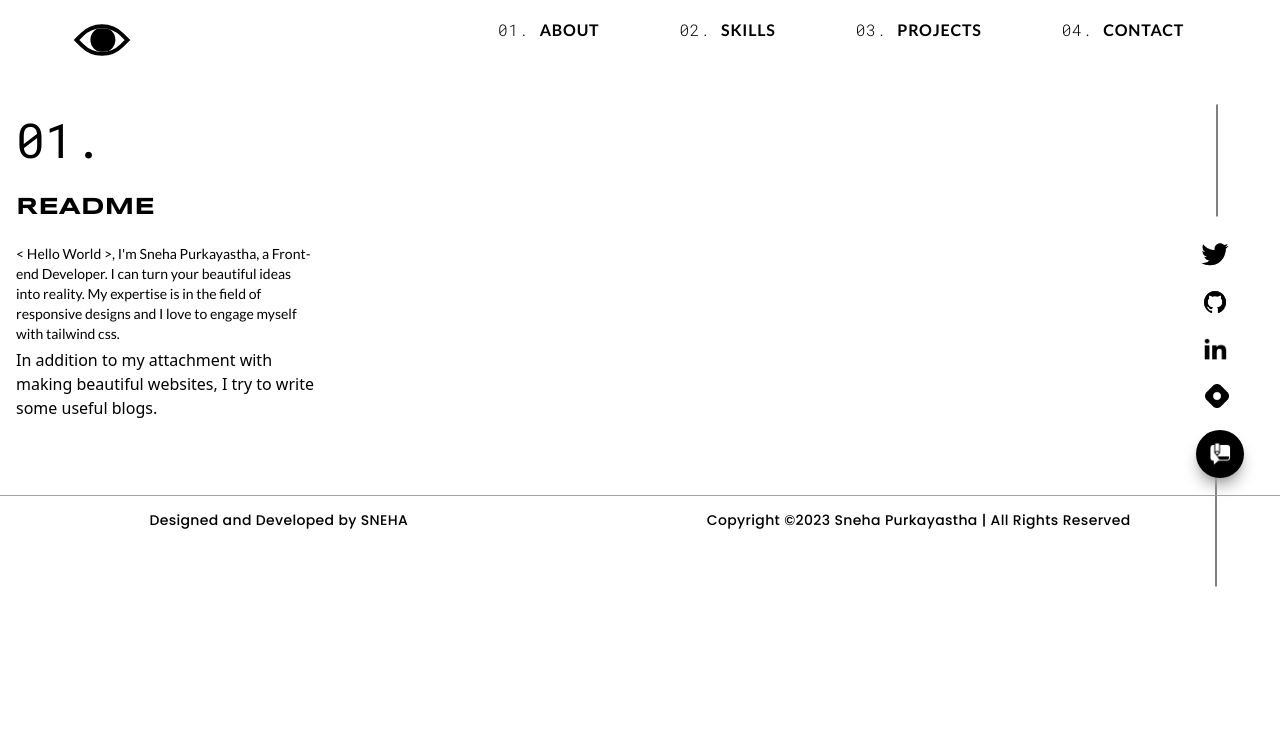
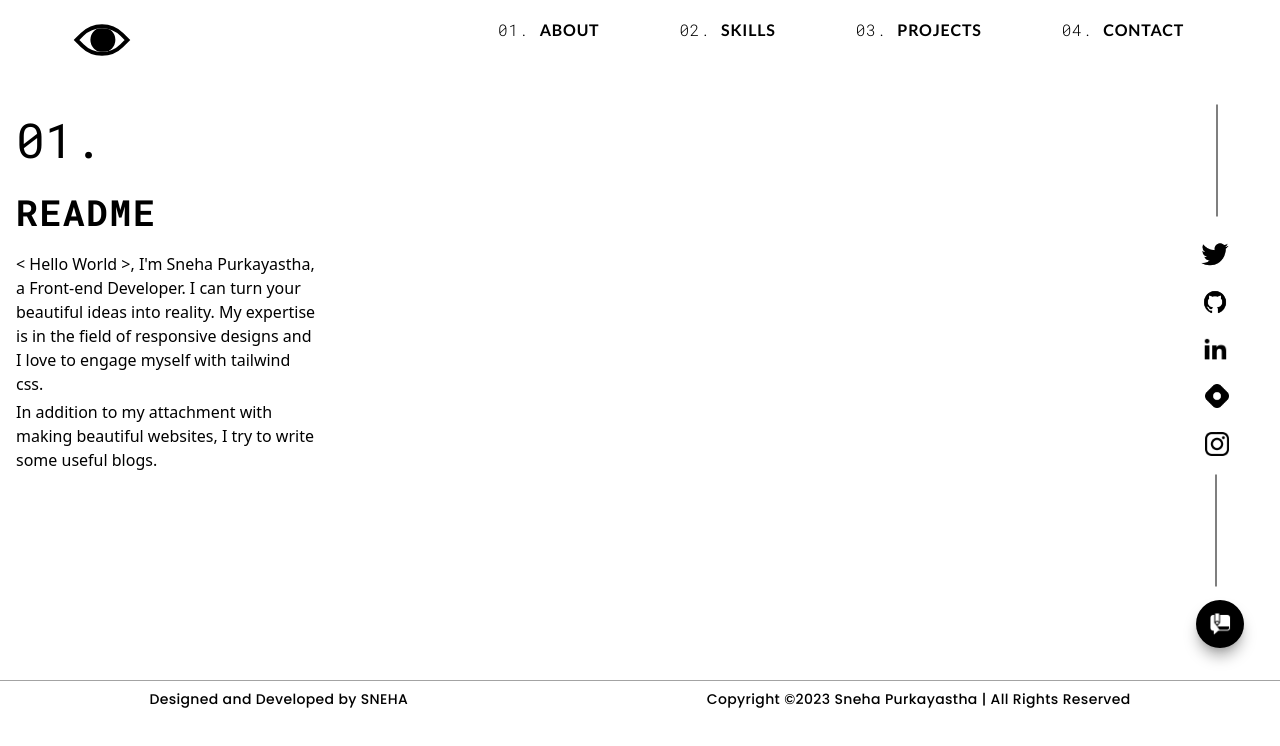
Before and after one commit to snehap02/Portfolio, a React (Create React App) app: page /about in a window 1280 px wide. Shown: the top 746 px of the page. Built offline with nearby package versions, Linux system fonts and the light colour scheme; the HTML template or start-up script is replaced by a standard one.

Commit message:
new commit

```diff
--- a/public/index.html
+++ b/public/index.html
@@ -15,7 +15,7 @@
 
     <title>Sneha Purkayastha</title>
   </head>
-  <body class="overflow-x-hidden">
+  <body class="">
     <noscript>You need to enable JavaScript to run this app.</noscript>
     <div id="root"></div>
 
--- a/src/App.js
+++ b/src/App.js
@@ -13,7 +13,11 @@ import Footer from './components/Footer';
 function App() {
   return (
     <>
+    <div className='overflow-x-hidden'>
     <Navbar/>
+    <Iconpack/>
+    <Footer/>
+    <Blog/>
       <BrowserRouter>
         <Routes>
           <Route path='/' element={<Home/>}/>
@@ -23,9 +27,7 @@ function App() {
           <Route path='/contact' element={<Contact/>}/>
         </Routes>
       </BrowserRouter>
-      {/* <Iconpack/> */}
-      <Blog/>
-      <Footer/>
+    </div>
     </>
   );
 }
--- a/src/components/About.js
+++ b/src/components/About.js
@@ -1,22 +1,38 @@
 import React from 'react'
 import Iconpack from './Iconpack'
+import Footer from './Footer'
 
 const About = () => {
   return (
     <>
       <div>
-      <Iconpack />
+      {/* <Iconpack /> */}
       <div className='flex flex-col'>
         <h1 className='flex font-robotoMono text-5xl ml-4 mt-9'>
           01.
         </h1>
         <div className='flex flex-col w-[300px] ml-4'>
-          <h1 className='text-2xl pt-7 font-syncopate font-bold'>README</h1>
-          <p className='pt-5 font-lato text-sm'><span>&lt; Hello World &gt;, </span> I'm Sneha Purkayastha, a Front-end Developer. I can turn your beautiful ideas into reality. My expertise is in the field of responsive designs and I love to engage myself with tailwind css. </p>
+          <h1 className='text-4xl pt-7 font-robotoMono tracking-wider font-bold'>README</h1>
+          <p className='pt-5'><span>&lt; Hello World &gt;, </span> I'm Sneha Purkayastha, a Front-end Developer. I can turn your beautiful ideas into reality. My expertise is in the field of responsive designs and I love to engage myself with tailwind css. </p>
           <span className='mt-1'>In addition to my attachment with making beautiful websites, I try to write some useful blogs. </span>
+          {/* <div>;jsnnsdjkad nasdjd akjsdndjasnd sjdncuudddddddddddddddddddddddddddddd
+          dddddddddddddddddddddddddddddddddddd
+          dddddddddddddddddddddddddddddddddddd
+          ddddddddddddddd
+          dddddddddddddddddddddddddddddddddddd
+          dddddddddddddddddddddddddddddddddddd
+          dddddddddddddd
+          dddddddddddddddddddddddddddddddddddd
+          dddddddddddddddddddddddddddddddddddd
+          ddddddddddd
+          dddddddddddddddddddddddddddddddddddd
+          dddddddddddddddddddddddddddddddddddd
+          dddddddddddddddddddddd
+          dddddddddddd</div> */}
         </div>
       </div>
       </div>
+      {/* <Footer/> */}
     </>
   )
 }
--- a/src/components/Blog.js
+++ b/src/components/Blog.js
@@ -7,7 +7,7 @@ const Blog = () => {
   return (
     <>
     {openModal && <Modal closeModal = {setOpenModal}/>}
-        <div className='mt-[128px] 600:mt-[100px] 820:mt-[50px] lg:mt-[70px] xl:mt-[10px] mr-2 sm:mr-9 w-10 lg:w-12 bg-black rounded-full sm:p-3 p-2 cursor-pointer hover:scale-105 transition duration-500 shadow-lg shadow-neutral-400 right-0 flex fixed'>
+        <div className='mt-[520px] mr-2 sm:mr-9 w-10 lg:w-12 bg-black rounded-full sm:p-3 p-2 cursor-pointer hover:scale-105 transition duration-500 shadow-lg shadow-neutral-400 right-0 flex fixed'>
         <div onClick={() => {setOpenModal(true)}}>
         <img src='../images/blog.png'/>
         </div>
--- a/src/components/Footer.js
+++ b/src/components/Footer.js
@@ -3,7 +3,7 @@ import React from "react";
 const Footer = () => {
   return (
     <>
-      <div className="mt-[230px] 600:mt-[190px] 820:mt-[150px] lg:mt-[150px] xl:mt-[75px] w-full border-t border-t-neutral-400 h-[50px] fixed flex flex-col lg:flex-row lg:justify-around items-center font-poppins font-medium tracking-wide text-[12px] lg:text-[14px] py-2">
+      <div className="mt-[600px] w-full border-t border-t-neutral-400 fixed flex flex-col lg:flex-row lg:justify-around justify-center items-center font-poppins font-medium tracking-wide text-[12px] lg:text-[14px] py-2">
         <div>Designed and Developed by SNEHA</div>
         <div>Copyright ©2023 Sneha Purkayastha | All Rights Reserved</div>
       </div>
--- a/src/components/Home.js
+++ b/src/components/Home.js
@@ -6,8 +6,8 @@ import Footer from "./Footer";
 const Home = () => {
   return (
     <>
-      <div className="overflow-hidden">
-        <Iconpack />
+      <div className="h-[600px]">
+        {/* <Iconpack /> */}
         <div className="flex flex-col 520:flex-row justify-evenly pt-36 900:pt-28 lg:pt-14 pl-4 xl:pl-0">
           <h1 className="xl:text-5xl text-3xl 600:text-5xl  font-poppins tracking-wider text-neutral-600">
             Hello,
@@ -31,7 +31,7 @@ const Home = () => {
         {/* <div className="hidden xl:flex justify-center items-center font-poppins text-neutral-600 pt-5 text-xl"><h1>I can turn your beautiful ideas into reality.</h1></div> */}
       </div>
       {/* <Blog/> */}
-      <Footer />
+      {/* <Footer /> */}
     </>
   );
 };
--- a/src/index.css
+++ b/src/index.css
@@ -1,4 +1,4 @@
-@import url('https://fonts.googleapis.com/css2?family=Inter:wght@200;400;600;800&family=Lato:wght@300;400;700;900&family=Montserrat:wght@400;500&family=Poppins:wght@200;300;400;500;800;900&family=Raleway:wght@200;300;400;500;600;700;800&family=Roboto+Mono:wght@100;200;300;400;500;600;700&family=Roboto:wght@300;400;500;700;900&family=Syncopate:wght@400;700&display=swap');
+@import url('https://fonts.googleapis.com/css2?family=Inter:wght@200;400;600;800&family=Lato:wght@300;400;700;900&family=Montserrat:wght@400;500&family=Noto+Sans+Georgian:wght@200;400;600;700;800&family=Poppins:wght@200;300;400;500;800;900&family=Raleway:wght@200;300;400;500;600;700;800&family=Roboto+Mono:wght@100;200;300;400;500;600;700&family=Roboto:wght@300;400;500;700;900&family=Syncopate:wght@400;700&display=swap');
 
 @tailwind base;
 @tailwind components;
--- a/tailwind.config.js
+++ b/tailwind.config.js
@@ -11,7 +11,8 @@ module.exports = {
         roboto: 'Roboto',
         robotoMono: 'Roboto Mono',
         lato: 'Lato',
-        inter: 'Inter'
+        inter: 'Inter',
+        georgian: 'Noto Sans Georgian'
       },
       screens:{
         '520': "520px",
```
